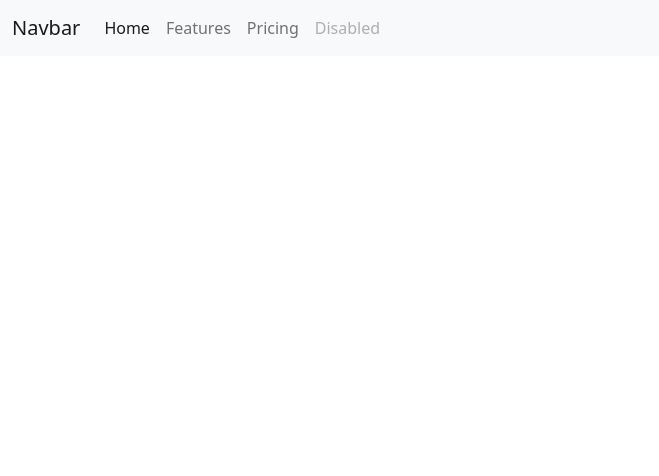
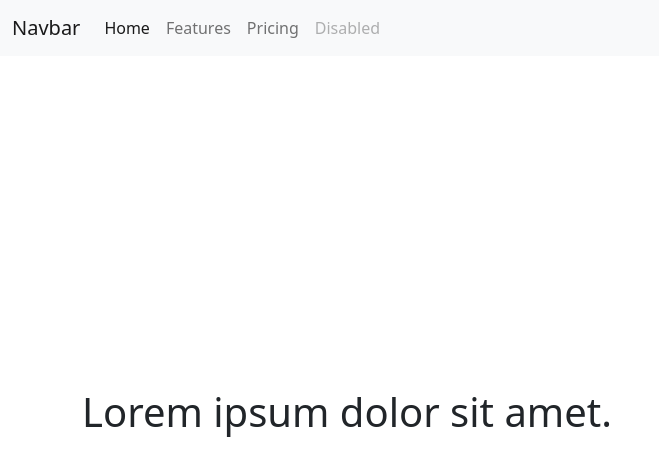
Before and after one commit to ClydeTaburada/DEMO, a plain HTML site: page index.html in a window 1280 px wide. Shown: the whole page, without its empty margins (0-659 px from the left). Drawn offline with nearby package versions, Linux system fonts and the light colour scheme.

Commit message:
Added and section for banner

```diff
--- a/index.html
+++ b/index.html
@@ -10,6 +10,7 @@
     <script src="https://cdn.jsdelivr.net/npm/bootstrap@5.2.3/dist/js/bootstrap.bundle.min.js"
         integrity="sha384-kenU1KFdBIe4zVF0s0G1M5b4hcpxyD9F7jL+jjXkk+Q2h455rYXK/7HAuoJl+0I4"
         crossorigin="anonymous"></script>
+        <link rel="stylesheet" href="style.css">
 </head>
 
 <body>
@@ -39,6 +40,16 @@
         </div>
       </nav>
 
+      <div id="banner" class="d-flex justify-content-center align-items-center" >
+        <div class="container">
+            <div class="row">
+                <div class="col-lg-12">
+                    <h1>Lorem ipsum dolor sit amet.</h1>
+                </div>
+            </div>
+        </div>
+      </div>
+
 
 </body>
 
--- a/style.css
+++ b/style.css
@@ -0,0 +1,3 @@
+#banner {
+    height: 90vh;
+}
```
